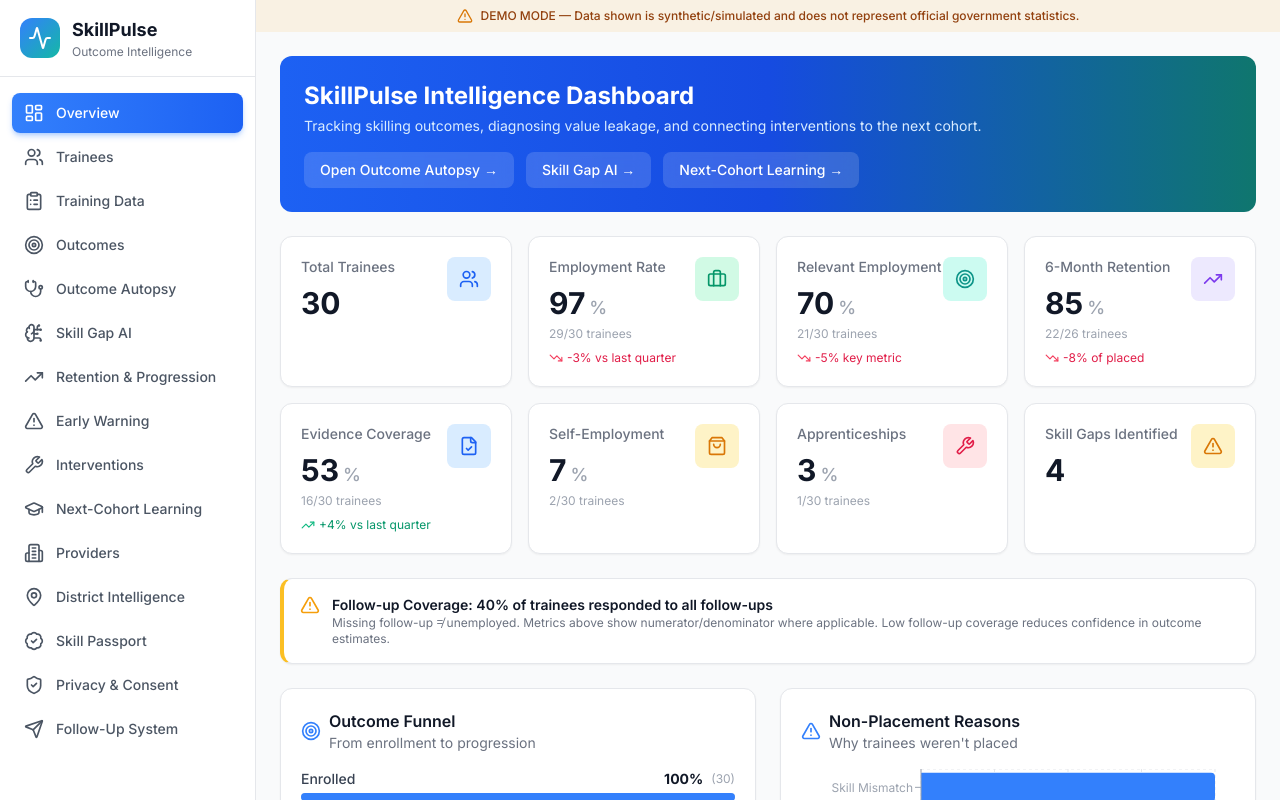
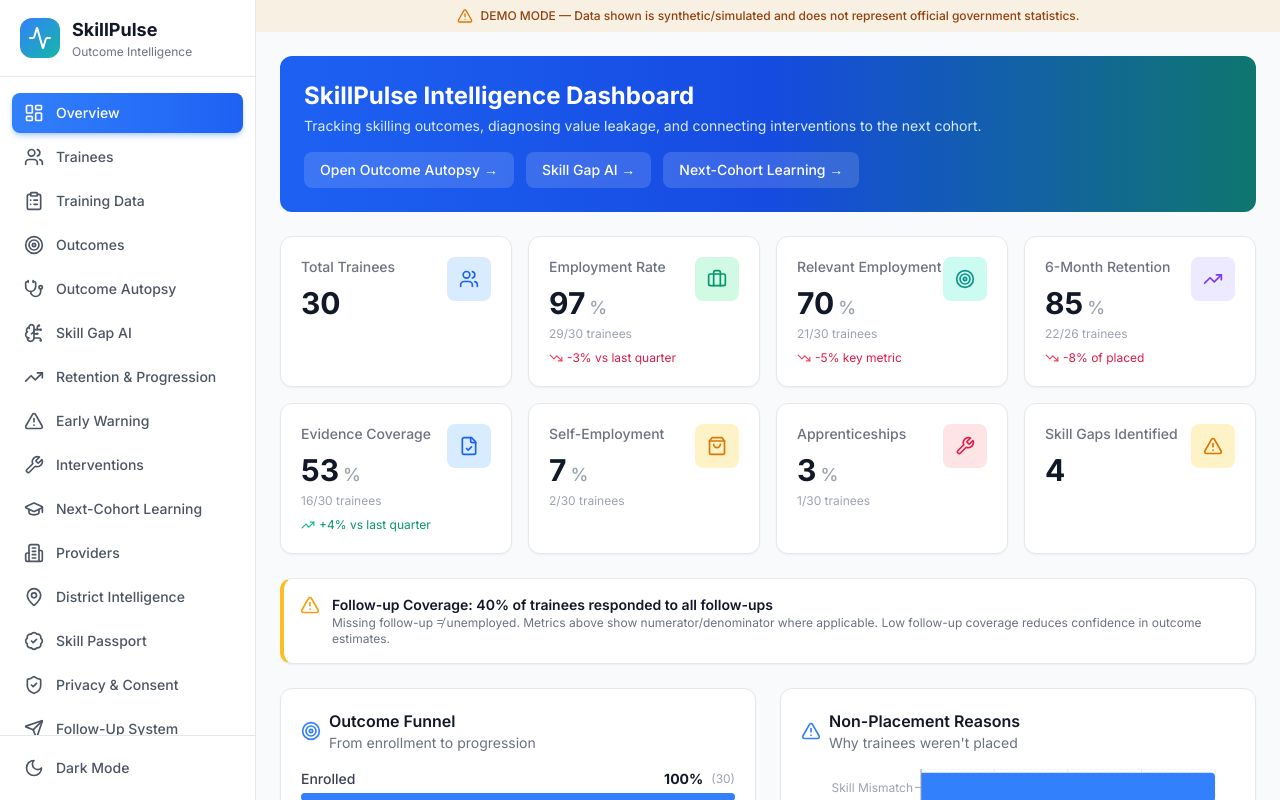
Before and after one commit to Muskaan16270/skillpulse, a React (Vite) app: page / in a window 1280 px wide. Shown: the top 800 px of the page. Built offline with nearby package versions, Linux system fonts and the light colour scheme.

Commit message:
Updated App.tsx

```diff
--- a/src/App.tsx
+++ b/src/App.tsx
@@ -71,7 +71,7 @@ function App() {
     return (
       <ThemeProvider>
         <TraineeProvider traineeId={traineeId}>
-          <div className="flex min-h-screen bg-gray-50 dark:bg-gray-950">
+          <div className="flex h-screen overflow-hidden bg-gray-50 dark:bg-gray-950">
             <TraineeSidebar
               currentPage={traineePage}
               onNavigate={setTraineePage}
@@ -116,7 +116,7 @@ function App() {
 
   return (
     <ThemeProvider>
-      <div className="flex min-h-screen bg-gray-50 dark:bg-gray-950">
+      <div className="flex h-screen overflow-hidden bg-gray-50 dark:bg-gray-950">
         <Sidebar currentPage={currentPage} onNavigate={setCurrentPage} />
         <div className="flex flex-1 flex-col overflow-hidden">
           <DemoBanner />
--- a/src/components/Sidebar.tsx
+++ b/src/components/Sidebar.tsx
@@ -112,7 +112,7 @@ export function Sidebar({ currentPage, onNavigate }: SidebarProps) {
       )}
 
       {/* Desktop sidebar */}
-      <aside className="hidden w-64 shrink-0 border-r border-gray-200 dark:border-gray-800 lg:block">
+      <aside className="hidden h-screen w-64 shrink-0 border-r border-gray-200 dark:border-gray-800 lg:block">
         {sidebar}
       </aside>
 
--- a/src/components/TraineeSidebar.tsx
+++ b/src/components/TraineeSidebar.tsx
@@ -116,7 +116,7 @@ export function TraineeSidebar({ currentPage, onNavigate, onLogout, traineeName
         <div className="fixed inset-0 z-40 bg-black/50 lg:hidden" onClick={() => setMobileOpen(false)} />
       )}
 
-      <aside className="hidden w-64 shrink-0 border-r border-gray-200 dark:border-gray-800 lg:block">
+      <aside className="hidden h-screen w-64 shrink-0 border-r border-gray-200 dark:border-gray-800 lg:block">
         {sidebar}
       </aside>
 
```
